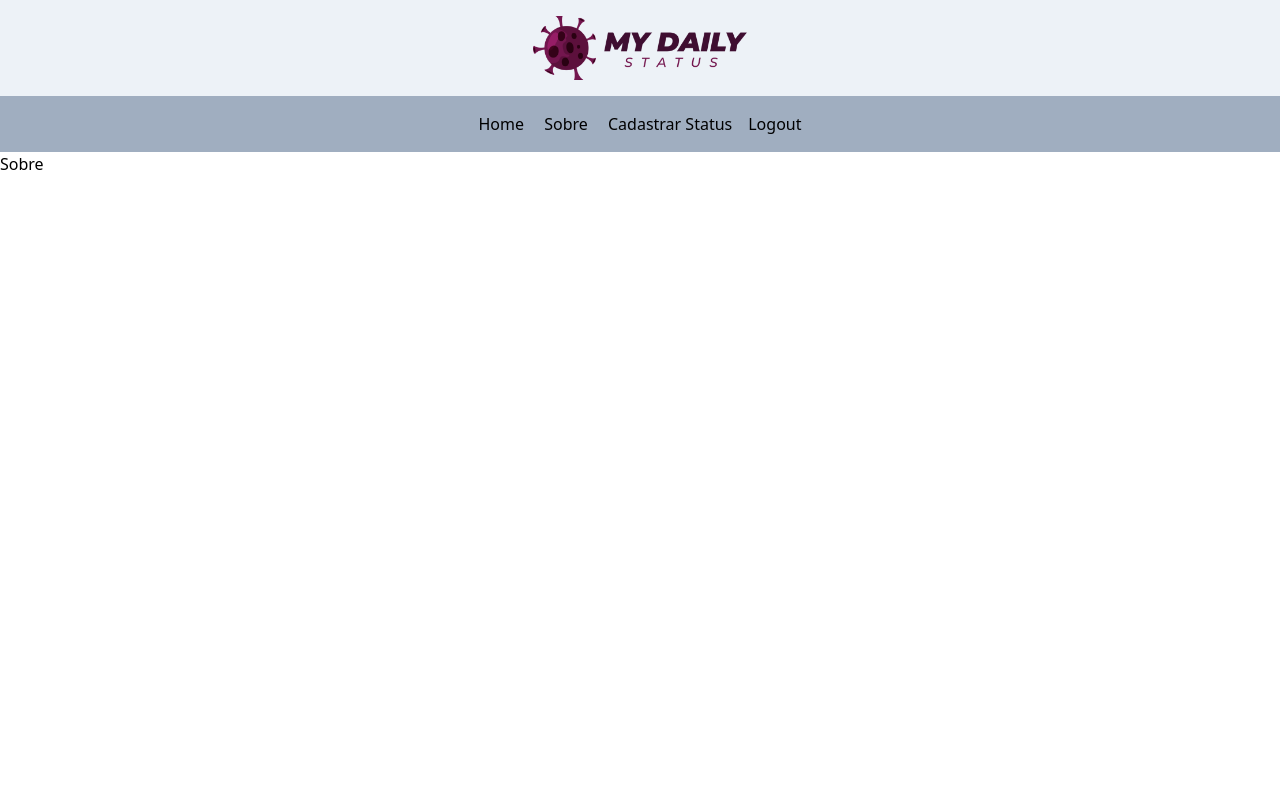
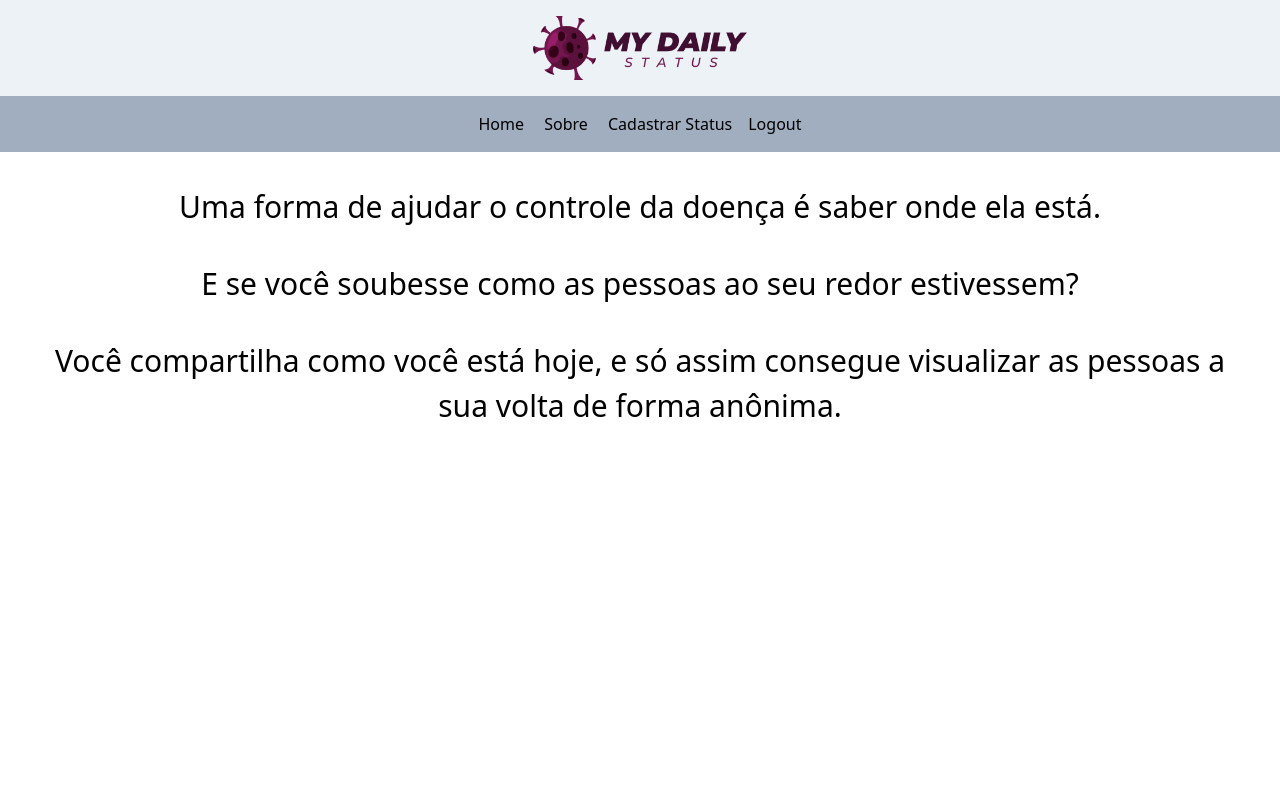
Before and after one commit to vinaud/Projeto-My-Daily-Status, a Next.js app: page /sobre in a window 1280 px wide. Shown: the top 800 px of the page. Built offline with nearby package versions, Linux system fonts and the light colour scheme.

Commit message:
texto da página 'sobre'

```diff
--- a/pages/sobre.js
+++ b/pages/sobre.js
@@ -2,7 +2,11 @@ import React from 'react'
 
 const Sobre = () => {
     return(
-        <h1>Sobre</h1>
+        <div>
+            <h1 className = 'text-3xl text-center m-8'>Uma forma de ajudar o controle da doença é saber onde ela está.</h1>
+            <h1 className = 'text-3xl text-center m-8'>E se você soubesse como as pessoas ao seu redor estivessem?</h1>
+            <h1 className = 'text-3xl text-center m-8'>Você compartilha como você  está hoje, e só assim consegue visualizar as pessoas a sua volta de forma anônima.</h1>
+        </div>
     )
 };
 
```
